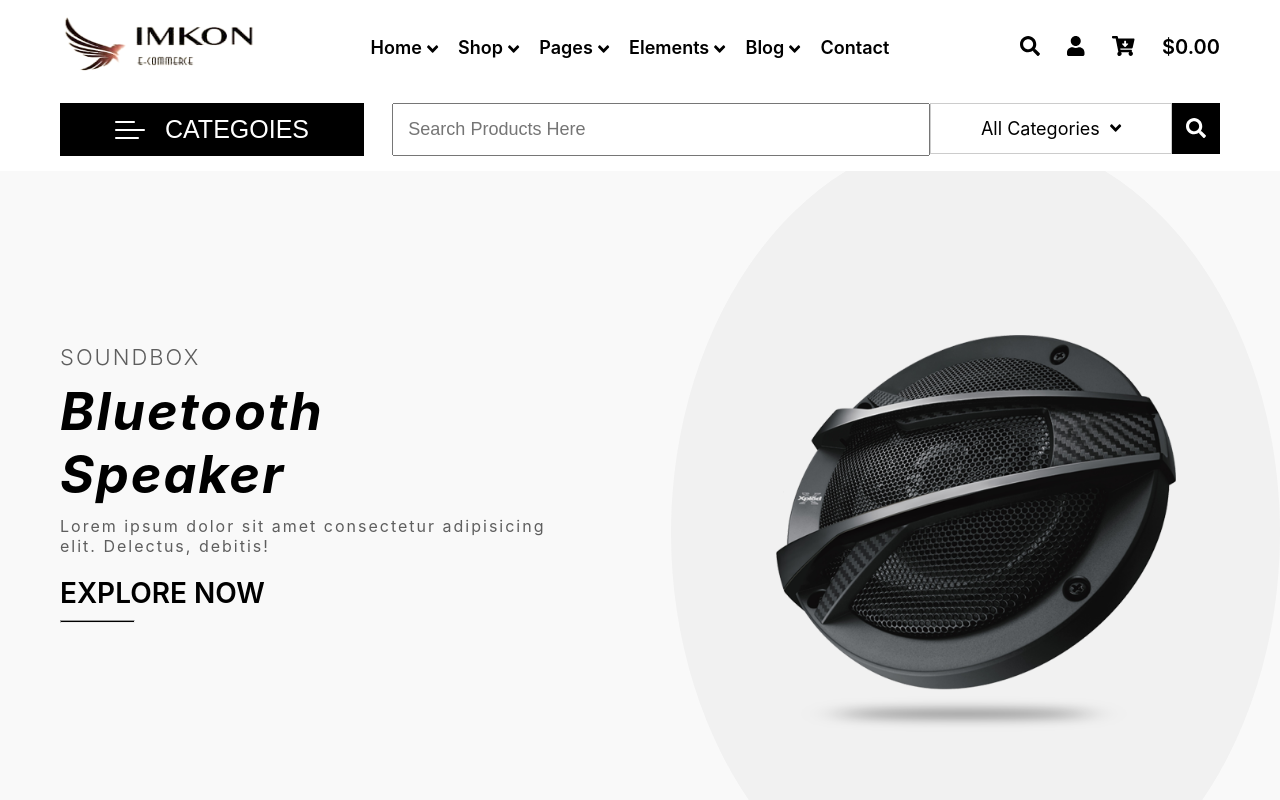
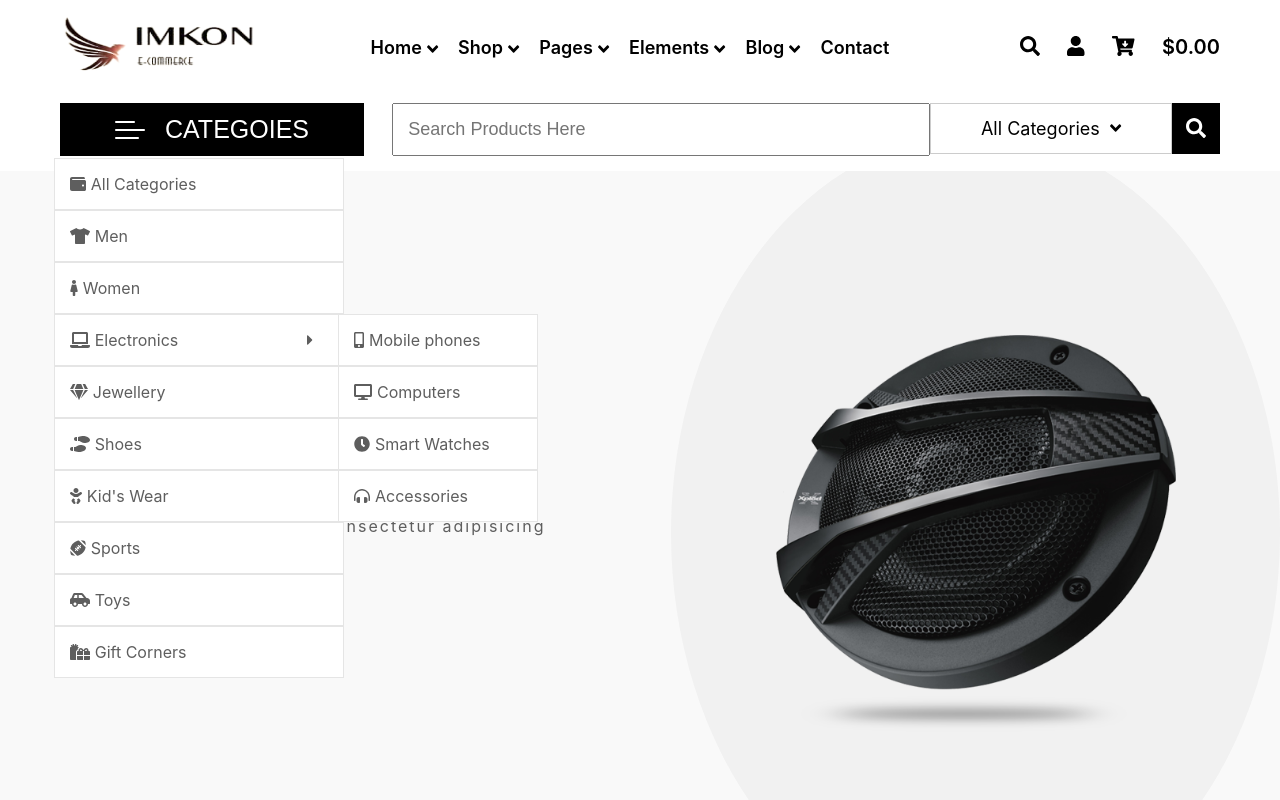
Before and after one commit to senigama1990/online-shop-react-full, a React (Create React App) app: page / in a window 1280 px wide. Shown: the top 800 px of the page. Built offline with nearby package versions, Linux system fonts and the light colour scheme.

Commit message:
beginning drop down categories

```diff
--- a/src/App.css
+++ b/src/App.css
@@ -97,6 +97,7 @@ ul {
   padding: 12px 55px;
   display: flex;
   align-items: center;
+  position: relative;
 }
 .menuBarWrapper button img {
   display: inline-block;
@@ -656,3 +657,48 @@ ul {
   font-size: 72px;
 }
 /*Footer finish*/
+
+/*Categories DropDown Menu Start*/
+.menuBarWrapper .categoriesDropDown {
+  position: absolute;
+  top: 70px;
+  left: 4.2%;
+}
+.categoriesDropDown >li a {
+  display: inline-block;
+  padding: 15px 15px;
+  border: solid rgba(0, 0, 0, 0.1) 1px;
+  width: 290px;
+  background-color: #fff;
+}
+.categoriesDropDown li a  {
+  text-decoration: none;
+  color: #5e5e5e;
+  transition: background-color, 0.1s ease-in-out;
+}
+.categoriesDropDown li a:hover {
+  background-color: #c0bcbc;
+}
+.categoriesDropDown li a span {
+  display: inline-block;
+  margin-left: 5px;
+}
+.electronics {
+  position: relative;
+  transition: transform 0.2s ease-in-out;
+}
+.electronics:hover .faCaretRight {
+  transform: rotate(90deg);
+}
+.faCaretRight {
+  margin-left: 50%;
+}
+.electronics ul {
+  position: absolute;
+  top: 0;
+  right: -67%;
+}
+.electronics ul li a {
+  width: 200px;
+}
+/*Categories DropDown Menu Finish*/
--- a/src/Components/NavBarPart.js
+++ b/src/Components/NavBarPart.js
@@ -1,6 +1,6 @@
 import React from 'react'
 import { Link } from 'react-router-dom'
-import {faAngleDown, faSearch, faUser, faCartArrowDown } from "@fortawesome/free-solid-svg-icons";
+import {faHeadphonesAlt, faClock, faDesktop, faMobileAlt, faGifts, faCarSide, faFootballBall, faBaby, faShoePrints, faGem, faCaretRight, faLaptop, faFemale, faTshirt, faWallet, faAngleDown, faSearch, faUser, faCartArrowDown } from "@fortawesome/free-solid-svg-icons";
 import { FontAwesomeIcon } from "@fortawesome/react-fontawesome";
 import logo from '../imgs/logo-light-removebg-preview.png'
 import menuBar from '../imgs/menubar.png'
@@ -63,6 +63,115 @@ function NavBarPart() {
                         <img src={menuBar} alt="menuBar" />
                         <span>categoies</span>
                     </button>
+
+
+                    {/* DropDown Categories start*/}
+                    <ul className='categoriesDropDown'>
+                        <li>
+                            <Link to='#'>
+                                <FontAwesomeIcon icon={faWallet} />
+                                <span>All Categories</span>
+                            </Link>
+                        </li>
+
+                        <li>
+                            <Link to='#'>
+                                <FontAwesomeIcon icon={faTshirt} />
+                                <span>Men</span>
+                            </Link>
+                        </li>
+
+                        <li>
+                            <Link to='#'>
+                                <FontAwesomeIcon icon={faFemale} />
+                                <span>Women</span>
+                            </Link>
+                        </li>
+
+                        <li className='electronics'>
+                            <Link to='#'>
+                                <FontAwesomeIcon icon={faLaptop} />
+                                <span>Electronics</span>
+                                <FontAwesomeIcon className='faCaretRight' icon={faCaretRight} />
+                            </Link>
+                            <ul>
+
+                                <li>
+                                    <Link to='#'>
+                                        <FontAwesomeIcon icon={faMobileAlt} />
+                                        <span>Mobile phones</span>
+                                    </Link>
+                                </li>
+
+                                <li>
+                                    <Link to='#'>
+                                        <FontAwesomeIcon icon={faDesktop} />
+                                        <span>Computers</span>
+                                    </Link>
+                                </li>
+
+                                <li>
+                                    <Link to='#'>
+                                        <FontAwesomeIcon icon={faClock} />
+                                        <span>Smart Watches</span>
+                                    </Link>
+                                </li>
+
+                                <li>
+                                    <Link to='#'>
+                                        <FontAwesomeIcon icon={faHeadphonesAlt} />
+                                        <span>Accessories</span>
+                                    </Link>
+                                </li>
+
+                            </ul>
+                        </li>
+
+                        <li>
+                            <Link to='#'>
+                                <FontAwesomeIcon icon={faGem} />
+                                <span>Jewellery</span>
+                            </Link>
+                        </li>
+
+                        <li>
+                            <Link to='#'>
+                                <FontAwesomeIcon icon={faShoePrints} />
+                                <span>Shoes</span>
+                            </Link>
+                        </li>
+
+                        <li>
+                            <Link to='#'>
+                                <FontAwesomeIcon icon={faBaby} />
+                                <span>Kid's Wear</span>
+                            </Link>
+                        </li>
+
+                        <li>
+                            <Link to='#'>
+                                <FontAwesomeIcon icon={faFootballBall} />
+                                <span>Sports</span>
+                            </Link>
+                        </li>
+
+                        <li>
+                            <Link to='#'>
+                                <FontAwesomeIcon icon={faCarSide} />
+                                <span>Toys</span>
+                            </Link>
+                        </li>
+
+                        <li>
+                            <Link to='#'>
+                                <FontAwesomeIcon icon={faGifts} />
+                                <span>Gift Corners</span>
+                            </Link>
+                        </li>
+                    </ul>
+                    {/* DropDown Categories finish*/}
+
+
                 </div>
                 <div className='navBarInputWrapper'>
                     <input type="text" placeholder='Search Products Here'/>
```
